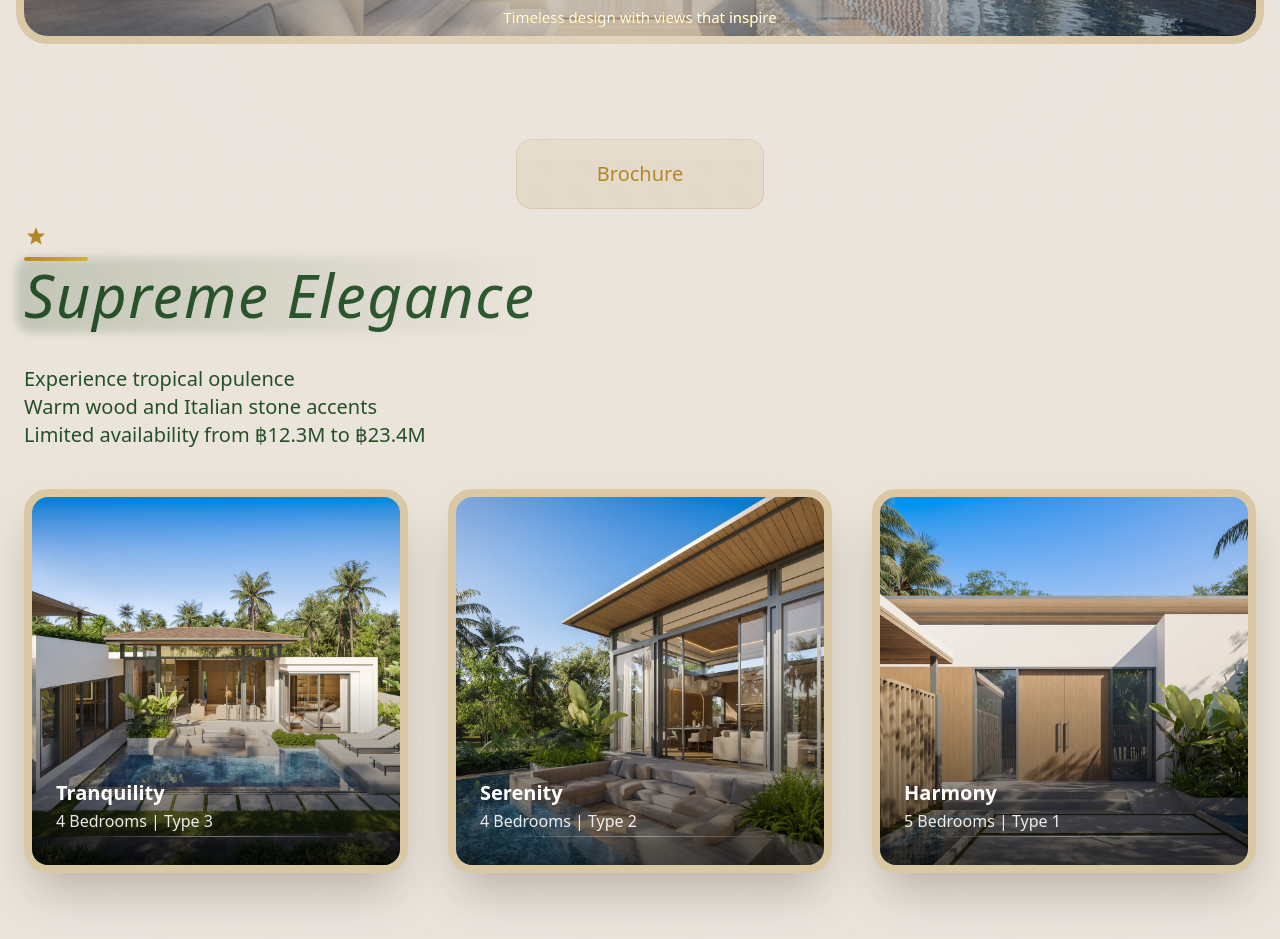
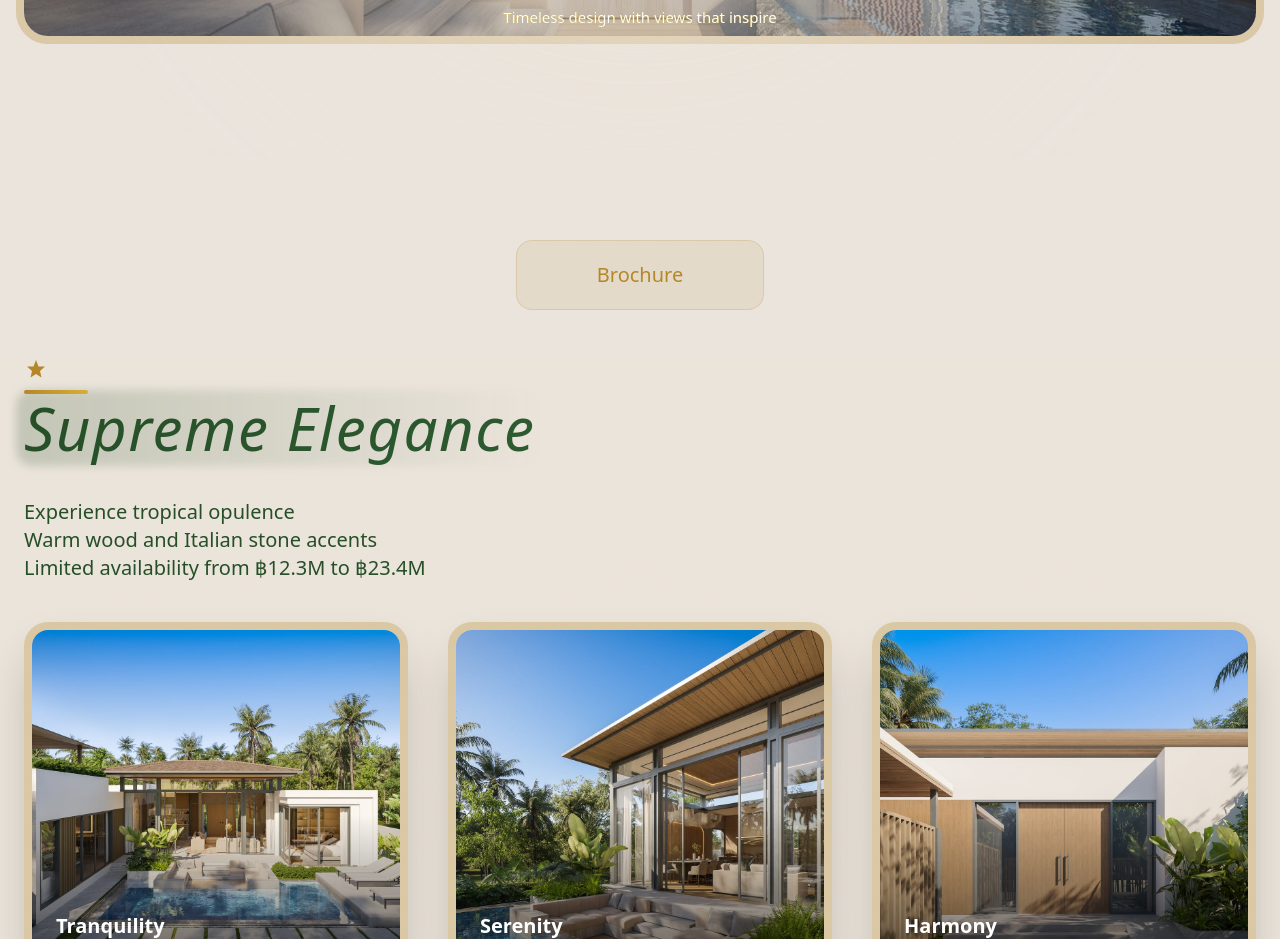
Before and after one commit to Marnfah-Pool-Villas/truffle-clone-v398, a Next.js app in the folder truffle-clone/: page / in a window 1280 px wide. Shown: the part 860-1799 px from the top of the page. Built offline with nearby package versions, Linux system fonts and the light colour scheme; a web font is replaced by a local one.

Commit message:
Adjust brochure button spacing for desktop
cgen-e58903a3bcfc44d3a37a721205b7d434

```diff
--- a/truffle-clone/src/app/page.tsx
+++ b/truffle-clone/src/app/page.tsx
@@ -37,7 +37,7 @@ export default function Home() {
             <div className="relative w-full" style={{ margin: 0, padding: 0 }}>
               <HeroSection />
               {/* View Brochure Button - positioned between hero and properties */}
-              <div className="w-full flex justify-center" style={{ marginTop: '-0.56cm', marginBottom: '0.43cm' }}>
+              <div className="w-full flex justify-center mt-4 md:mt-12 lg:mt-16 xl:mt-20 mb-6 md:mb-10 lg:mb-12">
                 <button className="px-16 md:px-20 py-4 md:py-5 rounded-2xl bg-[#b48828]/10 text-[#b48828] border border-[#b48828]/20 transition-all duration-300 whitespace-nowrap hover:bg-[#b48828]/20 hover:scale-105 text-lg md:text-xl font-medium">
                   {t.exclusive.buttonText}
                 </button>
```
